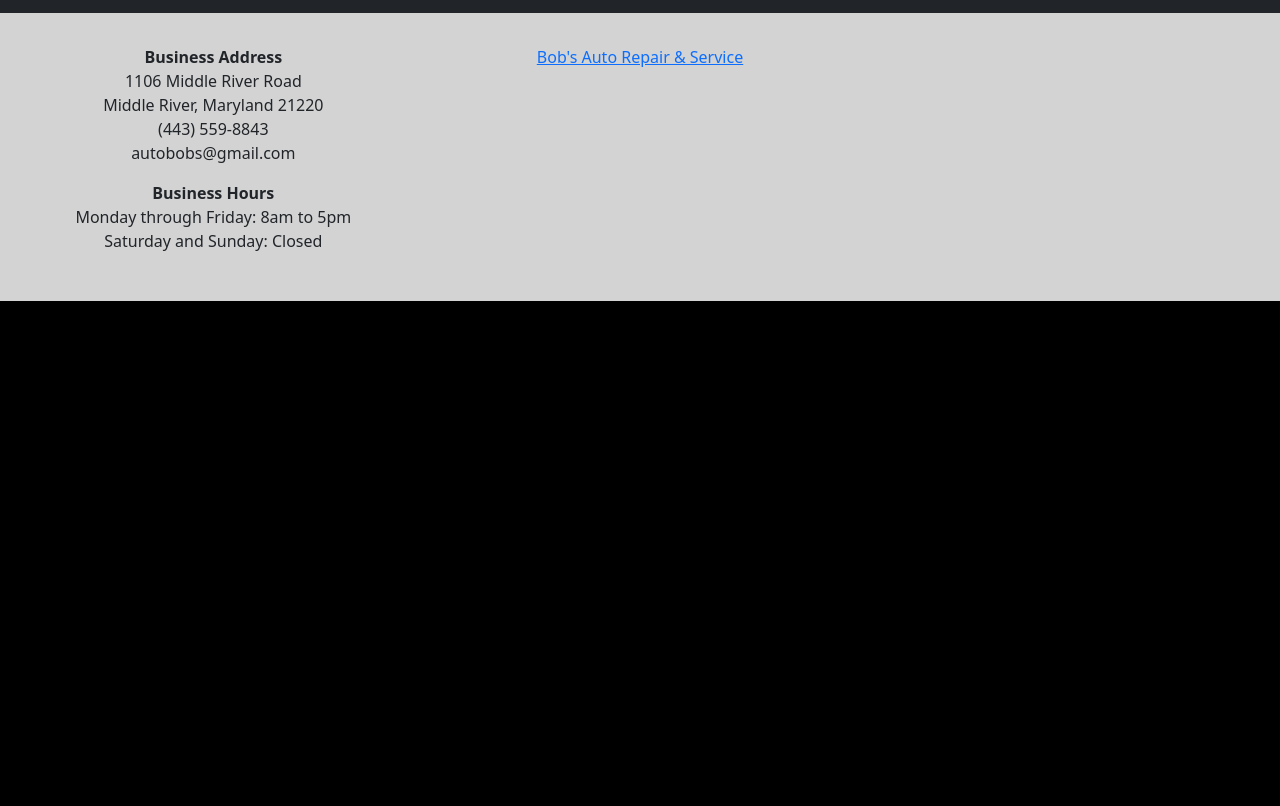
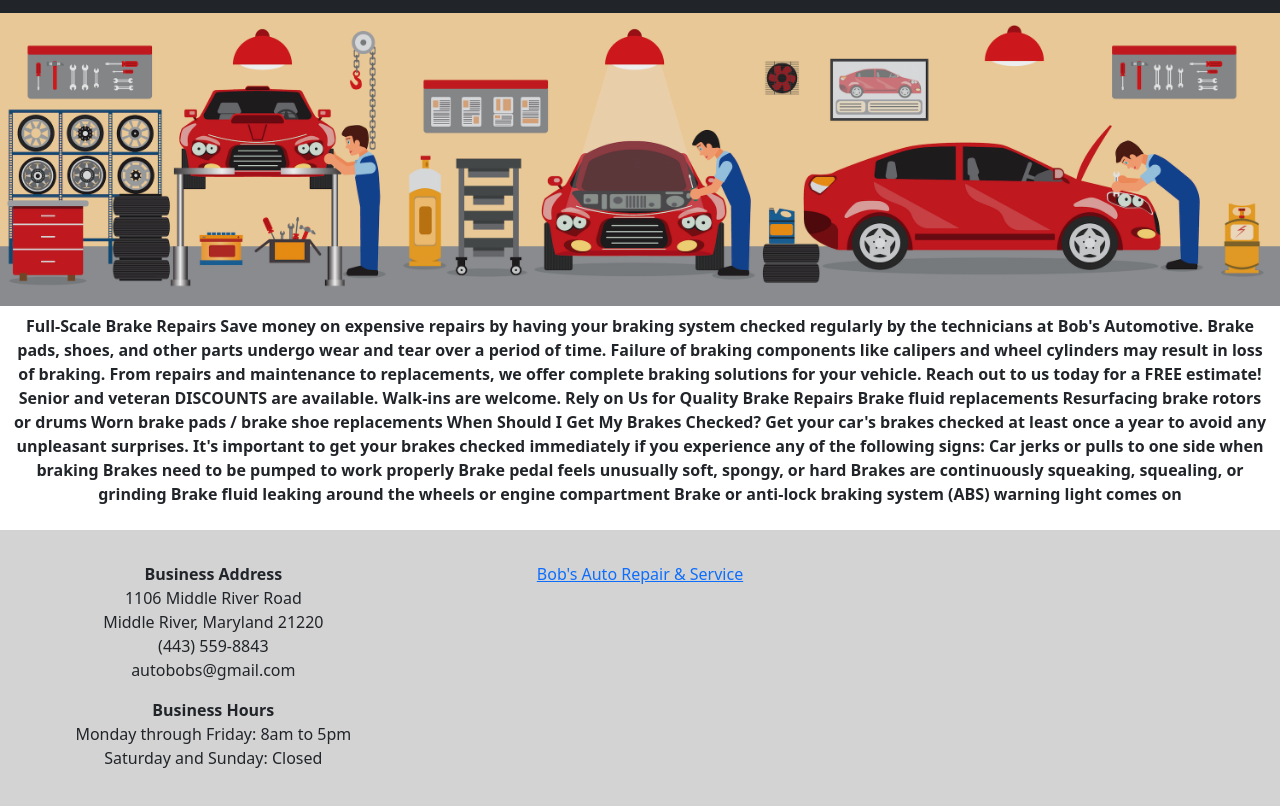
Before and after one commit to imhotep-hodges/bobautov1, a plain HTML site: page BobsAuto/services.html in a window 1280 px wide. Shown: the part 108-914 px from the top of the page. Before the commit the page ends 800 px from the top, so only its background shows below. Drawn offline with nearby package versions, Linux system fonts and the light colour scheme; a script that the page names is missing.

Commit message:
End of night update

```diff
--- a/BobsAuto/services.html
+++ b/BobsAuto/services.html
@@ -86,8 +86,38 @@
       </div>
 
     </header>
+    <section id="servicessplash">
+
+        <img src="/assets/artwork/shutterstock_609357398.png" class="img-fluid">
 
 
+    </section>
+
+     <section id="servicesmain">
+      <div class="container-fluid">
+        <div class="align-items-center py-2">
+          <p class="text-center" style="font-weight: bold;">
+          Full-Scale Brake Repairs
+Save money on expensive repairs by having your braking system checked regularly by the technicians at Bob's Automotive. Brake pads, shoes, and other parts undergo wear and tear over a period of time. Failure of braking components like calipers and wheel cylinders may result in loss of braking.
+
+From repairs and maintenance to replacements, we offer complete braking solutions for your vehicle. Reach out to us today for a FREE estimate! Senior and veteran DISCOUNTS are available. Walk-ins are welcome.
+Rely on Us for Quality Brake Repairs
+Brake fluid replacements
+Resurfacing brake rotors or drums
+Worn brake pads / brake shoe replacements
+When Should I Get My Brakes Checked?
+Get your car's brakes checked at least once a year to avoid any unpleasant surprises. It's important to get your brakes checked immediately if you experience any of the following signs:
+Car jerks or pulls to one side when braking
+Brakes need to be pumped to work properly
+Brake pedal feels unusually soft, spongy, or hard
+Brakes are continuously squeaking, squealing, or grinding
+Brake fluid leaking around the wheels or engine compartment
+Brake or anti-lock braking system (ABS) warning light comes on
+          </p>
+        </div>
+
+      </div>
+    </section>
 
 
 
--- a/BobsAuto/styles.scss
+++ b/BobsAuto/styles.scss
@@ -65,3 +65,9 @@ header {
     color: white;
   }
 }
+
+
+
+#servicessplash {
+
+}
```
Also changed, not shown: BobsAuto/inspections.html (+5 -0 lines), BobsAuto/reviews.html (+7 -0 lines), assets/artwork/shutterstock_1783411130.png (added), assets/artwork/shutterstock_271586231.png (added), assets/artwork/shutterstock_609357398.png (added), 8 other files.
